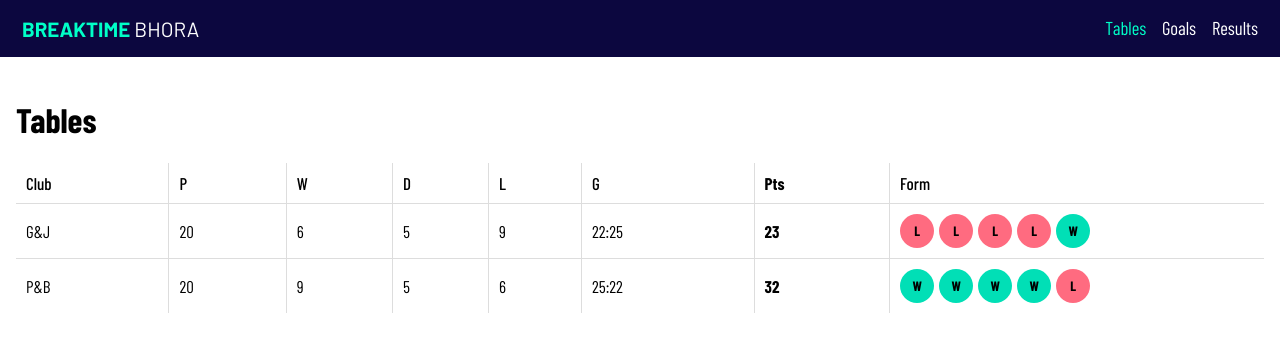
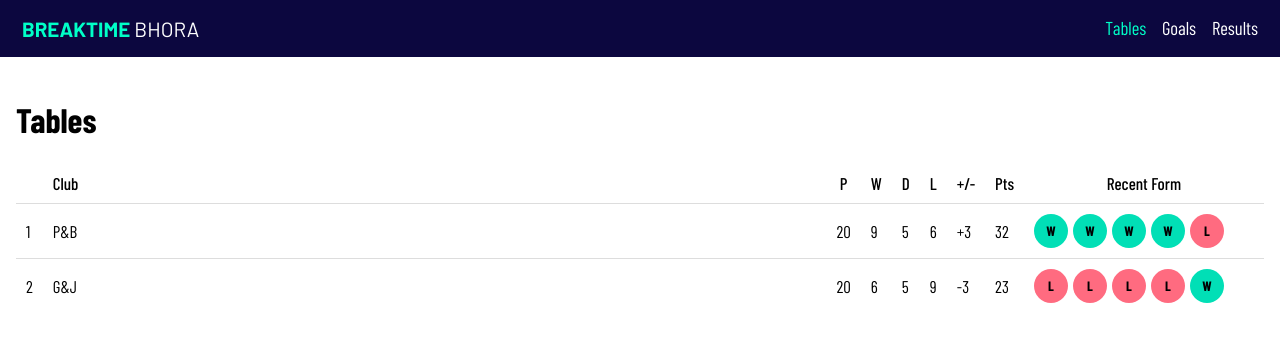
Before and after one commit to breaktime-bhora/breaktime-bhora.github.io, a SvelteKit app: page / in a window 1280 px wide. Shown: the top 352 px of the page. Built offline with nearby package versions, Linux system fonts and the light colour scheme.

Commit message:
New Styling

```diff
--- a/src/app.css
+++ b/src/app.css
@@ -24,8 +24,12 @@ th {
 	font-weight: 500;
 }
 
+th, tr {
+	border-top: 1px solid #dddddd;
+	border-bottom: 1px solid #dddddd;
+}
+
 th, td {
 	text-align: left;
 	padding: 10px;
-	border: 1px solid #dddddd;
 }
--- a/src/routes/+page.svelte
+++ b/src/routes/+page.svelte
@@ -6,6 +6,7 @@
 
 	function generateTeam(name) {
 		return {
+			position: "",
 			name: name,
 			played: data[0].stats.length,
 			won: 0,
@@ -18,7 +19,7 @@
 	let teams = [ new generateTeam("P&B"), new generateTeam("G&J")]
 
 	data[0].stats.forEach((node) => {
-		// WIns/Draws/Losses
+		// Wins/Draws/Losses
 		if (node.score_plasil > node.score_grehn) {
 			teams[0].won += 1;
 			teams[1].lost += 1;
@@ -37,28 +38,38 @@
 		teams[1].g[1] += node.score_plasil;
 	});
 
-	if (teams[0].points > teams[1].points || (teams[0].points == teams[1].points && teams[0].g[0] > teams[1].g[0])) {
+	if (teams[0].won < teams[1].won || (teams[0].won == teams[1].won && teams[0].g[0] < teams[1].g[0])) {
+		teams[1].position = "1";
+		teams[0].position = "2";
 		teams.reverse();
+	} else if (teams[0].won == teams[1].won) {
+		teams[1].position = "=1";
+		teams[0].position = "=1";
+	} else {
+		teams[1].position = "2";
+		teams[0].position = "1";
 	}
 </script>
 
 <svelte:head>
 	<title>Breaktime Bhora | Tables</title>
-
 </svelte:head>
 
 <table>
-	<tr><th>Club</th><th>P</th><th>W</th><th>D</th><th>L</th><th>G</th><th><b>Pts</b></th><th style="width: 30%" class="collapse">Form</th></tr>
+	<tr><th width="20px"></th><th style="text-align: left">Club</th><th width="20px">P</th><th width="20px">W</th><th width="20px">D</th><th width="20px">L</th><th width="20px">+/-</th><th width="20px">Pts</th><th width="240px" class="collapse">Recent Form</th></tr>
 	{#each teams as team}
-	<tr><td>{team.name}</td><td>{team.played}</td><td>{team.won}</td><td>{team.drawn}</td><td>{team.lost}</td><td>{team.g.toString().replace(",", ":")}</td><td><b>{team.won * 3 + team.drawn}</b></td><td class="collapse">
-		{#each form as match}
-			<Form plasil={match.score_plasil} grehn={match.score_grehn} team={team.name} />
-		{/each}
-	</td></tr>
+		<tr><td>{team.position}</td><td style="text-align: left">{team.name}</td><td>{team.played}</td><td>{team.won}</td><td>{team.drawn}</td><td>{team.lost}</td><td>{new Intl.NumberFormat("en-US", { signDisplay: "exceptZero"}).format(team.g[0] - team.g[1])}</td><td>{team.won * 3 + team.drawn}</td><td class="collapse">
+			{#each form as match}
+				<Form plasil={match.score_plasil} grehn={match.score_grehn} team={team.name} />
+			{/each}
+		</td></tr>
 	{/each}
 </table>
 
 <style>
+	th, tr {
+		text-align: center;
+	}
 	@media screen and (max-width: 750px) {
 		.collapse {
 			display: none;
```
